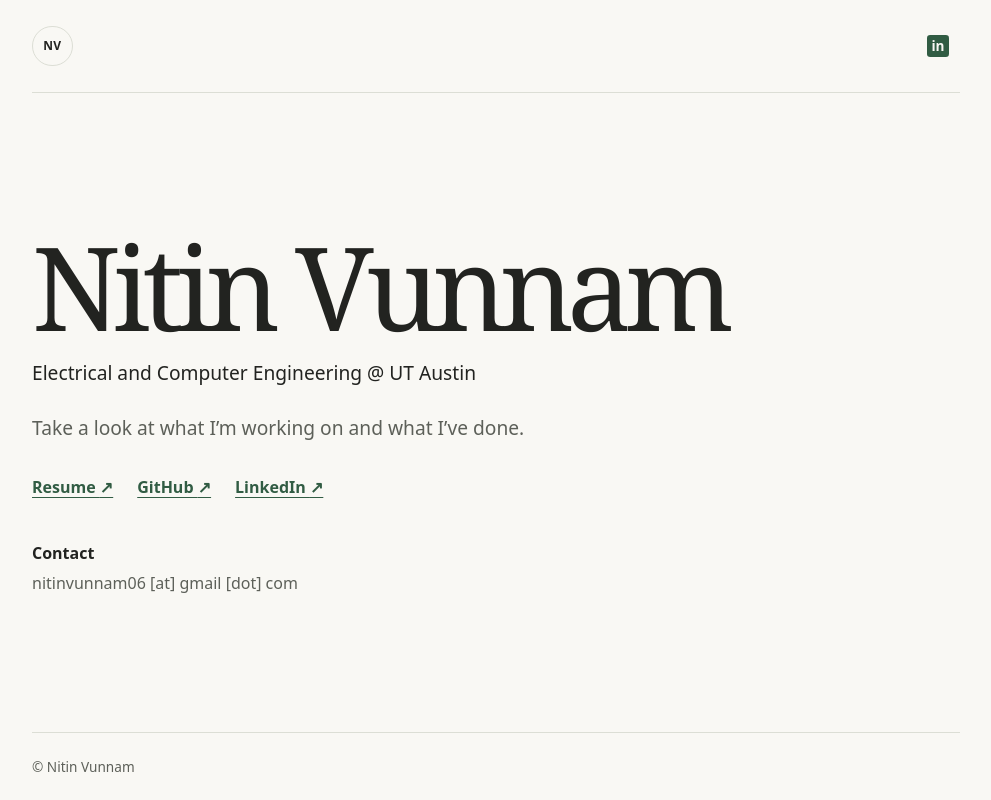
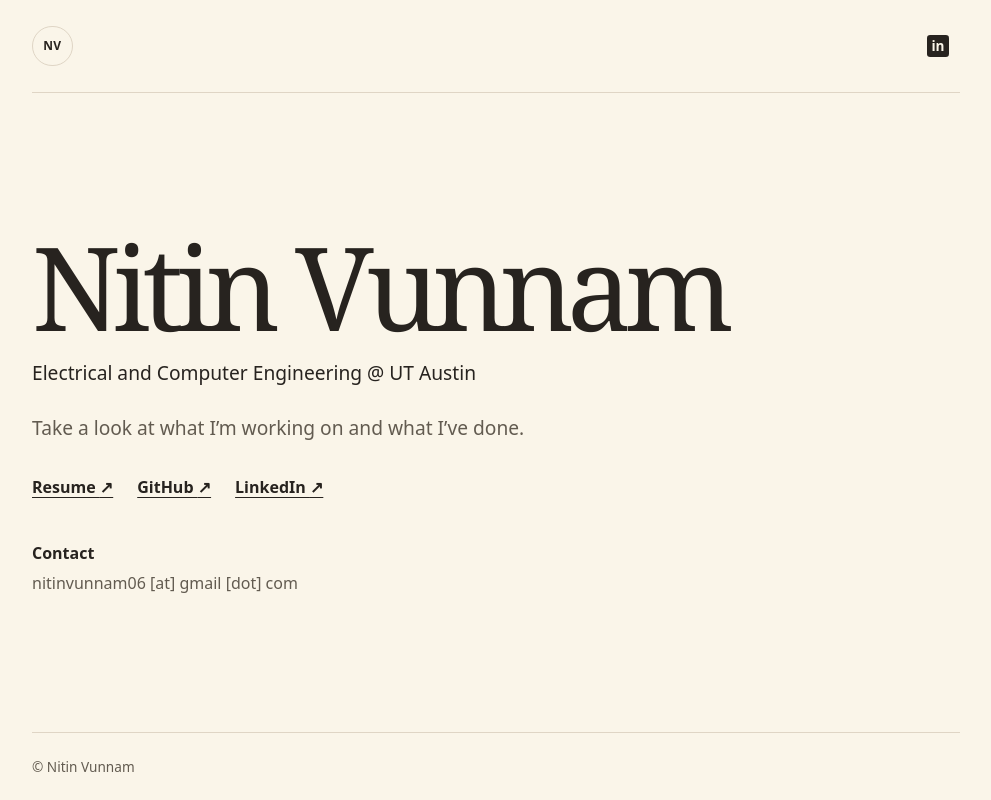
Before and after one commit to nitinvunnam/personalwebsite, a plain HTML site: page index.html in a window 1280 px wide. Shown: the whole page, without its empty margins (144-1135 px from the left). Drawn offline with Linux system fonts and the light colour scheme.

Commit message:
Simplify homepage palette with warm cream and charcoal

```diff
--- a/index.html
+++ b/index.html
@@ -8,11 +8,11 @@
   <style>
     :root {
       color-scheme: light;
-      --paper: #f9f8f4;
-      --ink: #222320;
-      --muted: #5d6059;
-      --rule: #dcded5;
-      --accent: #315c43;
+      --paper: #faf5e9;
+      --ink: #27231f;
+      --muted: #625b50;
+      --rule: #dfd5c5;
+      --accent: var(--ink);
     }
 
     * { box-sizing: border-box; }
@@ -125,17 +125,6 @@
     .contact { margin-top: 2.75rem; }
     .contact h2 { margin: 0; font-size: 1rem; }
     .contact p { margin: .4rem 0 0; font-size: 1rem; overflow-wrap: anywhere; }
-
-    @media (prefers-color-scheme: dark) {
-      :root {
-        color-scheme: dark;
-        --paper: #181a17;
-        --ink: #f1f0e8;
-        --muted: #b3b6aa;
-        --rule: #383c33;
-        --accent: #a9cfab;
-      }
-    }
   </style>
 </head>
 <body>
```
